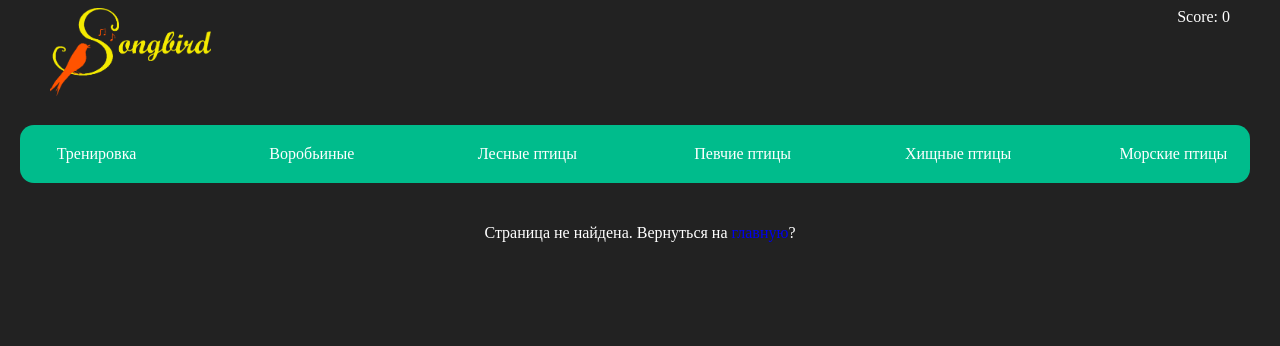
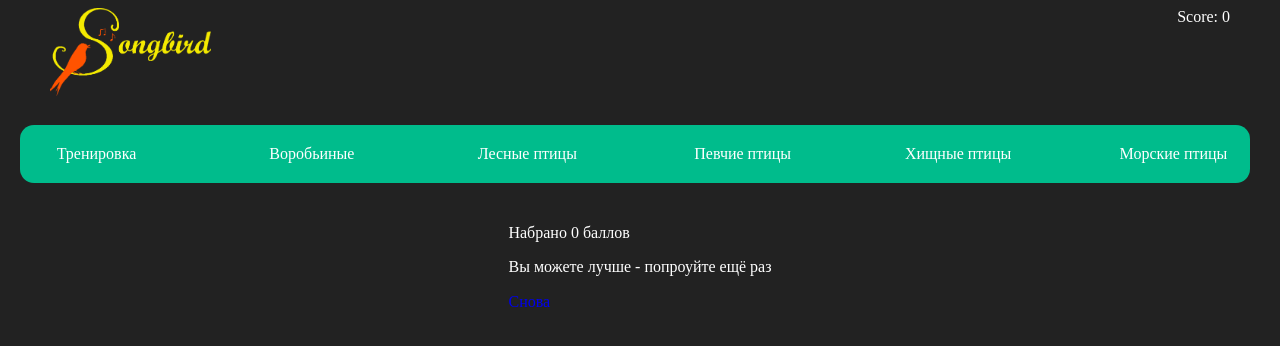
Before and after one commit to YaroslavBIG/songbird, a React (Create React App) app: page /final in a window 1280 px wide. Shown: the top 346 px of the page. Built offline with nearby package versions, Linux system fonts and the light colour scheme.

Commit message:
feat: random question

```diff
--- a/src/App.js
+++ b/src/App.js
@@ -3,6 +3,7 @@ import {Switch, Route} from 'react-router-dom';
 import {Layout} from './components';
 import {Home, QuizPage} from './Pages';
 import { NotFound } from 'components/NotFound/NotFound';
+import { FinalPage } from 'components/PageEnd/FinalPage';
 
 const App = () => (
   <Layout>
@@ -19,7 +20,9 @@ const App = () => (
         <QuizPage {...props} title={'Preybirds'} pageId={4}/>} />
       <Route path='/seabirds' render={(props) =>
         <QuizPage {...props} title={'Seabirds'} pageId={5}/>} />
-      <Route exact path='/' render={Home} key='home' />
+      <Route path='/final' render={(props) =>
+        <FinalPage {...props} title={'FinalPage'} />} />
+      <Route exact path='/' render={(props) => <Home {...props} title={'Home Page'} />} key='home' />
       <Route path="*" component={NotFound} />
     </Switch>
   </Layout>
--- a/src/Pages/QuizPage.js
+++ b/src/Pages/QuizPage.js
@@ -2,13 +2,15 @@ import React, { useState } from 'react';
 import { Quiz, BirdCard, ButtonNext } from '../components';
 import { QustionBlock } from 'components/QuestionBlock/QuestionBlock';
 import birdsData from 'data/data';
+import { randomInteger } from 'utils/randomInteger';
 
 export const QuizPage = (props) => {
   const {pageId} = props;
-  const [qustionNum, setQestionNum] = useState(0);
+  const [qustionNum, setQestionNum] = useState(randomInteger(0, 5));
   const [success, setSuccess] = useState(false);
   const [checked, setChecked] = useState(false);
   const [selectedAnswer, setSelectedAnswer] = useState(1);
+  console.log(birdsData[pageId][qustionNum].name)
   const {image, name, species, description, audio} = birdsData[pageId][qustionNum];
 
   return (
--- a/src/components/ButtonNext/ButtonNext.js
+++ b/src/components/ButtonNext/ButtonNext.js
@@ -1,29 +1,37 @@
 import React from 'react';
 import {links} from 'components/NavBar/NavBar';
 import { NavLink, withRouter } from 'react-router-dom';
-
+import { randomInteger } from 'utils/randomInteger';
 
 const ButtonNext = (props) => {
-  const {qustionNum, setQestionNum, success, setSuccess, pageId} = props;
+  const {setQestionNum, success, setSuccess, pageId, text} = props;
   const link = links[pageId + 1];
   const clickButtonNext = () => {
-    if (success) {
+    if(pageId === 5 && success) {
+      props.history.push('/final');
+      return (
+        <NavLink
+        to={'\final'}
+       />
+      )
+    }
+    if (success || text) {
       setSuccess(false);
-      setQestionNum(qustionNum + 1);
+      setQestionNum(randomInteger(0, 5));
       props.history.push(link.to)
       return (
         <NavLink
-        to={link.to}
-        pageId={link.pageId}
-        label={link.label}
-        checked={false}
+          to={link.to}
+          pageId={link.pageId}
+          label={link.label}
+          checked={false}
         ></NavLink>
       )
 
     }
   }
     return (
-      <button className='button--next' onClick={ () => clickButtonNext() }>Next Level</button>
+      <button className='button--next' onClick={ () => clickButtonNext() }>{text ? text : 'Next Level'}</button>
     );
 };
 
--- /dev/null
+++ b/src/components/PageEnd/FinalPage.js
@@ -0,0 +1,38 @@
+import React, { useContext } from 'react';
+import { ScoreContext } from 'components/hoc/CounterState';
+import { NavLink } from 'react-router-dom';
+
+export const FinalPage = (props) => {
+const {count} = useContext(ScoreContext);
+console.log(count)
+  return (
+    <div>
+      {count < 20 &&
+      <>
+        <p>
+          Набрано {count} баллов
+        </p>
+        <p>Вы можете лучше - попроуйте ещё раз</p>
+
+         <NavLink
+          text={'Снова'}
+          to={'/passeridae'}
+          pageId={1}
+          label={'Воробьиные'}
+          checked={false}
+        >Снова</NavLink>
+
+      </>
+
+      }
+     {count >= 20 &&
+     <>
+        <p>
+          Поздравляем Вы набрали макимальное количество баллов - {count}!
+        </p>
+        <p>Вам присвоенно почётное звание - знаток птиц</p>
+      </>
+      }
+    </div>
+  )
+}
--- a/src/components/Quiz/Quiz.js
+++ b/src/components/Quiz/Quiz.js
@@ -1,11 +1,11 @@
 import React, { useState } from 'react';
 import { birdsData } from '../../data/data';
 import { useContext } from 'react';
-import { ScoreConsumer } from 'components/hoc/CounterState';
+import { ScoreContext } from 'components/hoc/CounterState';
 
 export const Quiz = (props) => {
 const {pageId, qustionNum, success, setSuccess, setChecked, setSelectedAnswer} = props;
-const { addCounter } = useContext(ScoreConsumer);
+const { addCounter } = useContext(ScoreContext);
 const [scoreNow, setScoreNow] = useState(5);
 
 const answerRight = () => {
@@ -18,7 +18,8 @@ const answerWrong = () => {
   return 'answer--wrong';
 }
 
-const answerCheck = (id, ev) => {
+const answerCheck = (ev) => {
+  const id = parseInt(ev.target.id, 10);
   if (id === qustionNum + 1) {
     setSuccess(true)
   };
@@ -29,7 +30,7 @@ const answerCheck = (id, ev) => {
 }
 
 const answers = birdsData[pageId].map((el, idx) => (
-<div className={'answer--check'} key={el.id.toString() + qustionNum} id={el.id} onClick={(ev)=> answerCheck(el.id, ev)}>{el.name}</div>
+<div className={'answer--check'} key={el.id.toString() + qustionNum} id={el.id} onClick={(ev)=> answerCheck(ev)}>{el.name}</div>
 ))
   return (
     <div className="quiz-block--quiz">
--- /dev/null
+++ b/src/utils/randomInteger.js
@@ -0,0 +1,4 @@
+export const randomInteger = (min, max) => {
+  const random = min + Math.random() * (max + 1 - min);
+  return Math.floor(random);
+}
```
